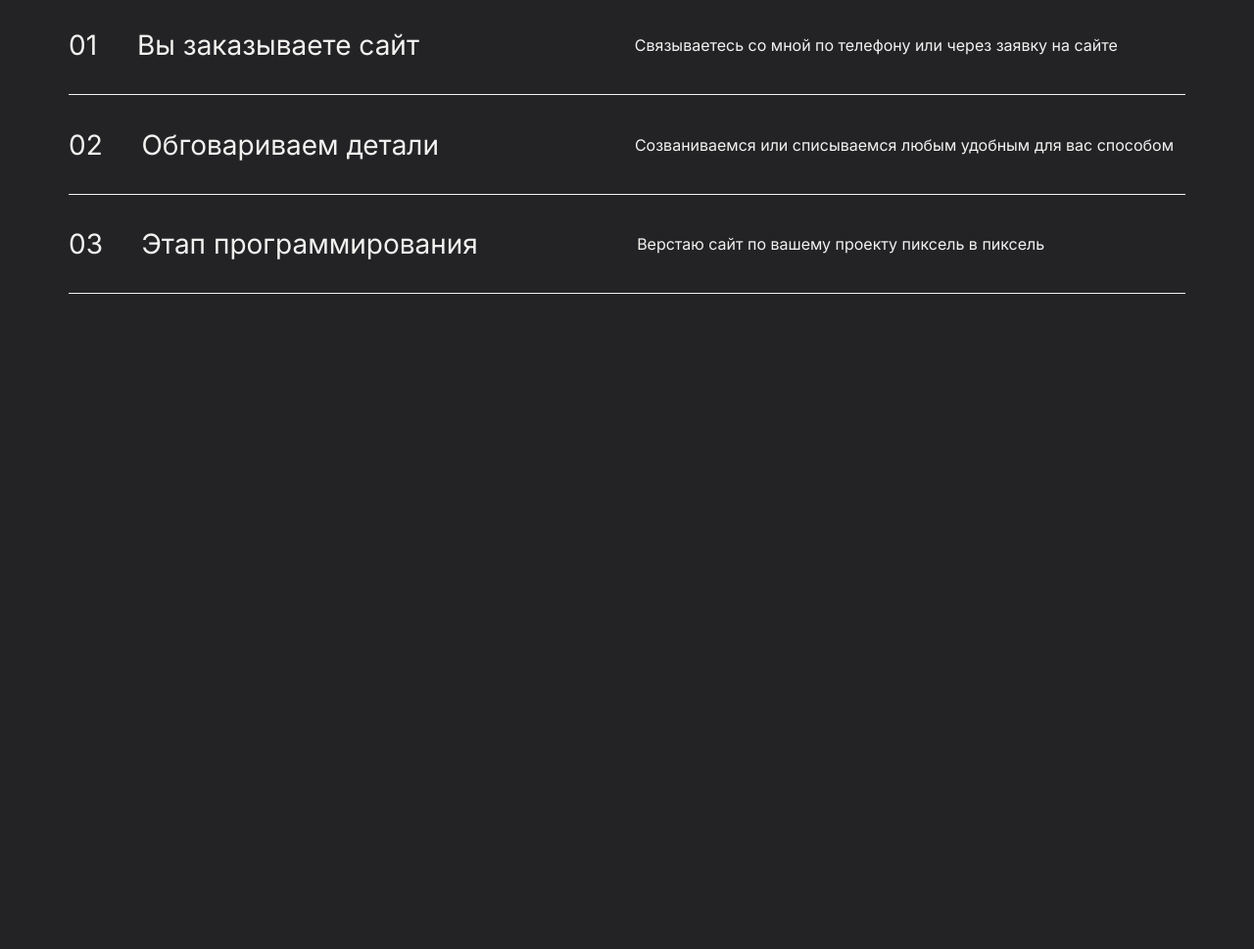
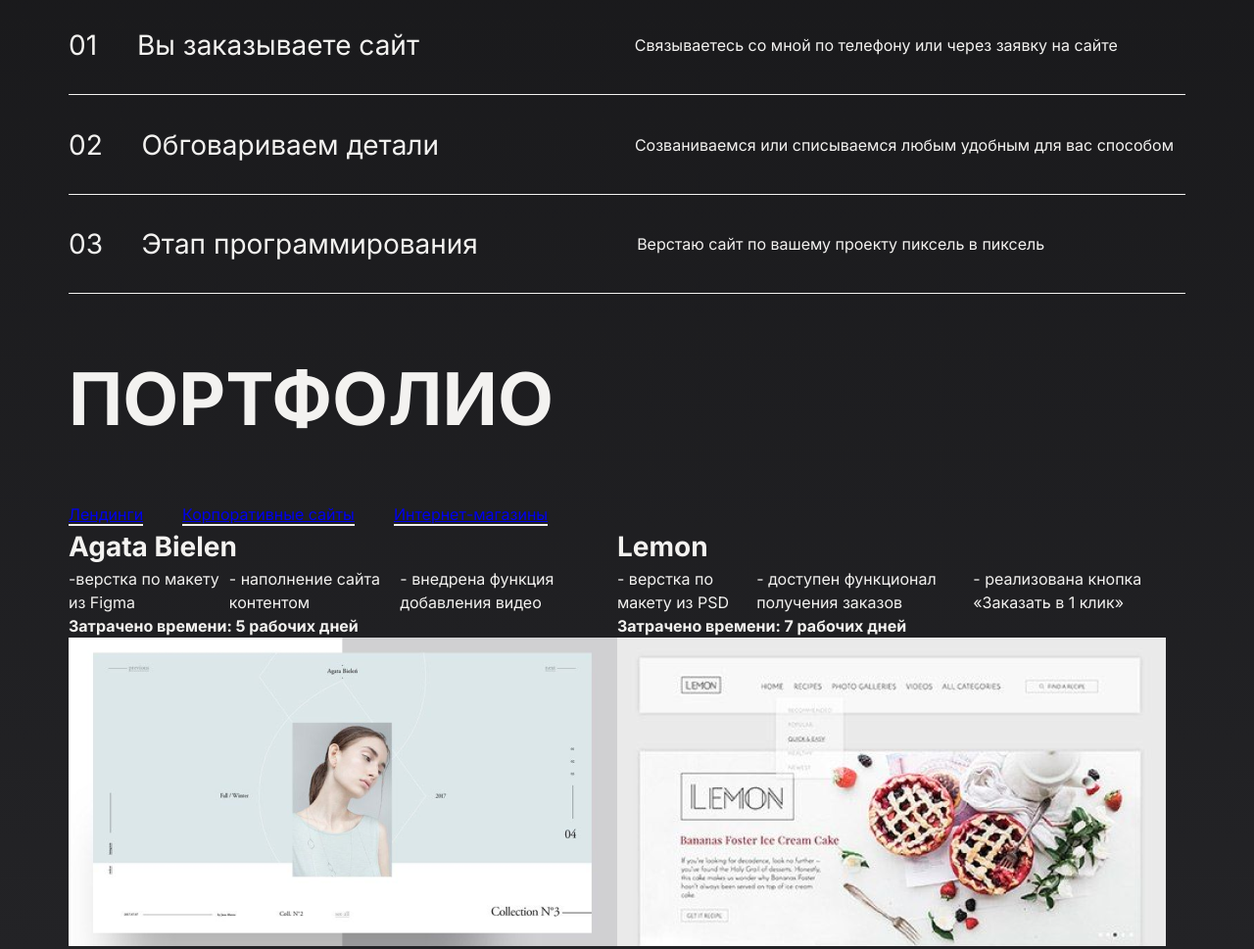
Before and after one commit to kazumi8/portfolio, a plain HTML site: page index.html in a window 1280 px wide. Shown: the part 2011-2980 px from the top of the page at 98% size. Before the commit the page ends 2311 px from the top, so only its background shows below. Drawn offline with Linux system fonts and the light colour scheme.

Commit message:
revisions

```diff
--- a/css/style.css
+++ b/css/style.css
@@ -6,9 +6,8 @@ body {
 
 /*Тема*/
 .dark {
-    background-color: #232326;
     color: #F3F2F0;
-    /* background: linear-gradient() */
+    background: linear-gradient(to bottom, #232326 50%, #151517 50%, #232326);
 }
 
 .dark .link-list__link {
@@ -42,6 +41,7 @@ body {
 .light {
     background-color: #E5E5E5;
     color: #010101;
+    background: linear-gradient(to bottom, #E5E5E5 50%, #E7E6E6 50%, #E5E5E5);
 }
 
 .light .link-list__link {
@@ -394,6 +394,57 @@ body {
 }
 
 
+
+/*Блок portfolio*/
+.portfolio__title {
+    font-size: 74px;
+    font-weight: 700;
+    line-height: 90px;
+    text-transform: uppercase;
+}
+
+.portfolio__list-tabs {
+    display: flex;
+    list-style: none;
+    padding: 0;
+    margin: 0;
+}
+
+.portfolio__list-item {
+    margin-right: 40px;
+}
+
+.portfolio__list-link {
+    border-bottom: 2px solid #F3F2F0;
+}
+
+.portfolio__tabs-item {
+    display: flex;
+    justify-content: space-between;
+}
+
+.portfolio__work {
+  flex-direction: column;
+}
+
+.portfolio__work-title {
+    margin: 0;
+}
+
+.portfolio__work-list {
+    margin: 0;
+    padding: 0;
+    list-style: none;
+    display: flex;
+
+}
+
+.portfolio__work-text {
+    margin: 0;
+}
+
+
+
 /*svg элементы*/
 .svg-circle-main-title {
     width: 253px;
--- a/index.html
+++ b/index.html
@@ -212,6 +212,83 @@
                     </li>
                 </ol>
             </section>
+            <section class="container__portfolio portfolio">
+                <h2 class="portfolio__title">
+                    Портфолио
+                </h2>
+                <div id="tabs" class="portfolio__tabs">
+                    <ul class="portfolio__list-tabs">
+                      <li class="portfolio__list-item">
+                          <a href="#tabs-1" class="portfolio__list-link text-regular">
+                              Лендинги
+                          </a>
+                      </li>
+                      <li class="portfolio__list-item">
+                          <a href="#tabs-2" class="portfolio__list-link text-regular">
+                              Корпоративные сайты
+                          </a>
+                      </li>
+                      <li class="portfolio__list-item">
+                          <a href="#tabs-3" class="portfolio__list-link text-regular">
+                              Интернет-магазины
+                          </a>
+                      </li>
+                    </ul>
+                    <div id="tabs-1" class="portfolio__tabs-item">
+                        <div class="portfolio__work">
+                            <h3 class="portfolio__work-title title-bold">
+                                Agata Bielen
+                            </h3>
+                            <ul class="portfolio__work-list">
+                                <li  class="portfolio__work-list-item text-regular">
+                                    -верстка по макету из Figma
+                                </li>
+                                <li  class="portfolio__work-list-item text-regular">
+                                   - наполнение сайта контентом
+                                </li>
+                                <li  class="portfolio__work-list-item text-regular">
+                                   - внедрена функция добавления видео
+                                </li>
+                            </ul>
+                            <p class="portfolio__work-text text-bold">
+                                Затрачено времени: 5 рабочих дней
+                            </p>
+                            <div class="portfolio__work-wrapper">
+                                <img class="portfolio__work-img" src="./img/agata.png" alt="Agata Bielen">
+                            </div>
+                        </div>
+                        <div class="portfolio__work">
+                            <h3 class="portfolio__work-title title-bold">
+                                Lemon
+                            </h3>
+                            <ul class="portfolio__work-list">
+                                <li  class="portfolio__work-list-item text-regular">
+                                   - верстка по макету из PSD
+                                </li>
+                                <li  class="portfolio__work-list-item text-regular">
+                                    - доступен функционал получения заказов
+                                </li>
+                                <li  class="portfolio__work-list-item text-regular">
+                                   - реализована кнопка «Заказать в 1 клик»
+                                </li>
+                            </ul>
+                            <p class="portfolio__work-text text-bold">
+                                Затрачено времени: 7 рабочих дней
+                            </p>
+                            <div class="portfolio__work-wrapper">
+                                <img class="portfolio__work-img" src="./img/lemon.png" alt="Lemon">
+                            </div>
+                        </div>
+                    </div>
+                    <div id="tabs-2">
+
+                    </div>
+                    <div id="tabs-3">
+
+                    </div>
+                  </div>
+
+            </section>
         </main>
     </div>
     <footer>
```
